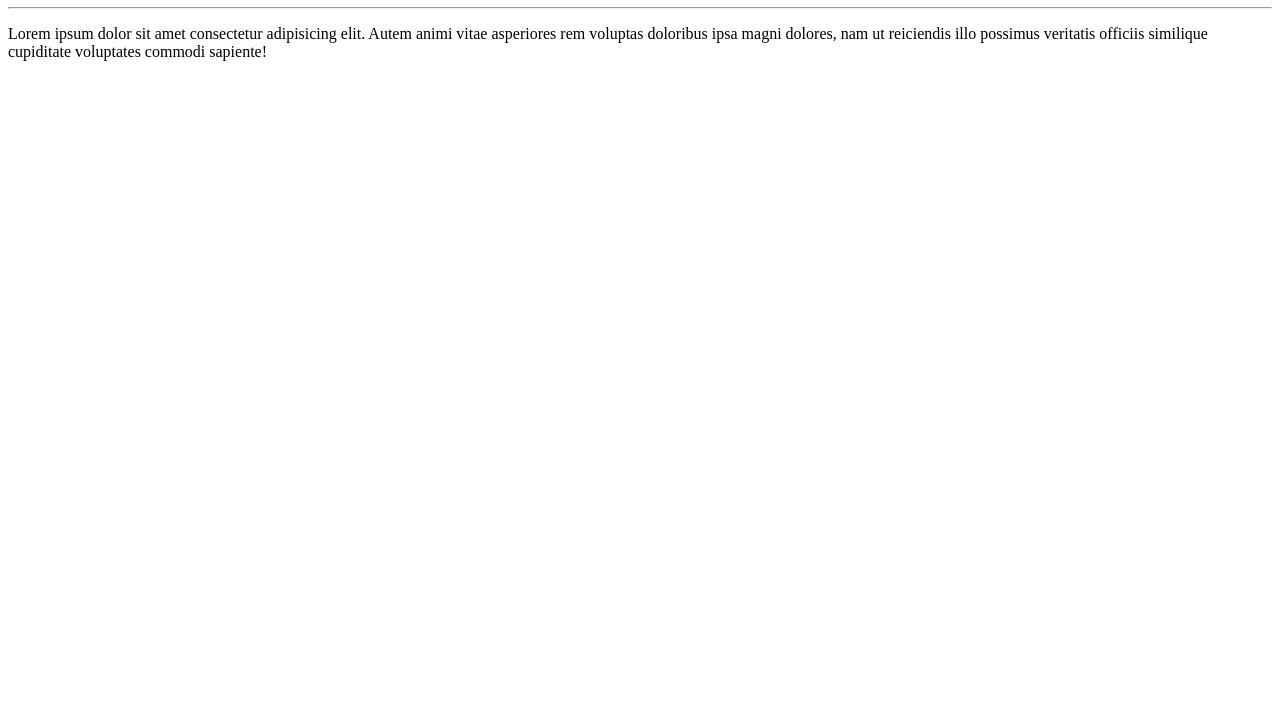
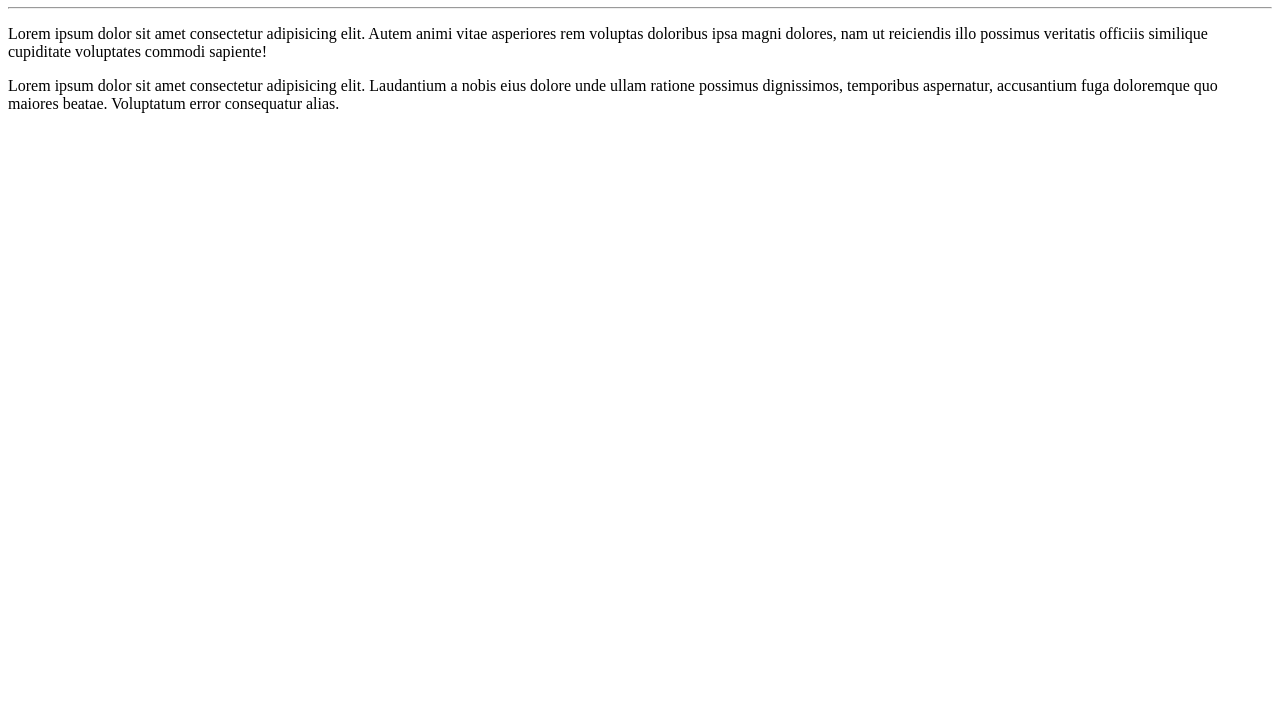
Before and after one commit to miguel-freitas/Ola-Mundo, a plain HTML site: page site-exemplo/index.html in a window 1280 px wide. Shown: the part 73-800 px from the top of the page. Drawn offline with Linux system fonts and the light colour scheme.

Commit message:
criei novo paragrafo

```diff
--- a/site-exemplo/index.html
+++ b/site-exemplo/index.html
@@ -9,5 +9,6 @@
     <h1>Olá, mundo!</h1>
     <hr>
     <p>Lorem ipsum dolor sit amet consectetur adipisicing elit. Autem animi vitae asperiores rem voluptas doloribus ipsa magni dolores, nam ut reiciendis illo possimus veritatis officiis similique cupiditate voluptates commodi sapiente!</p>
+    <p>Lorem ipsum dolor sit amet consectetur adipisicing elit. Laudantium a nobis eius dolore unde ullam ratione possimus dignissimos, temporibus aspernatur, accusantium fuga doloremque quo maiores beatae. Voluptatum error consequatur alias.</p>
 </body>
 </html>
```
